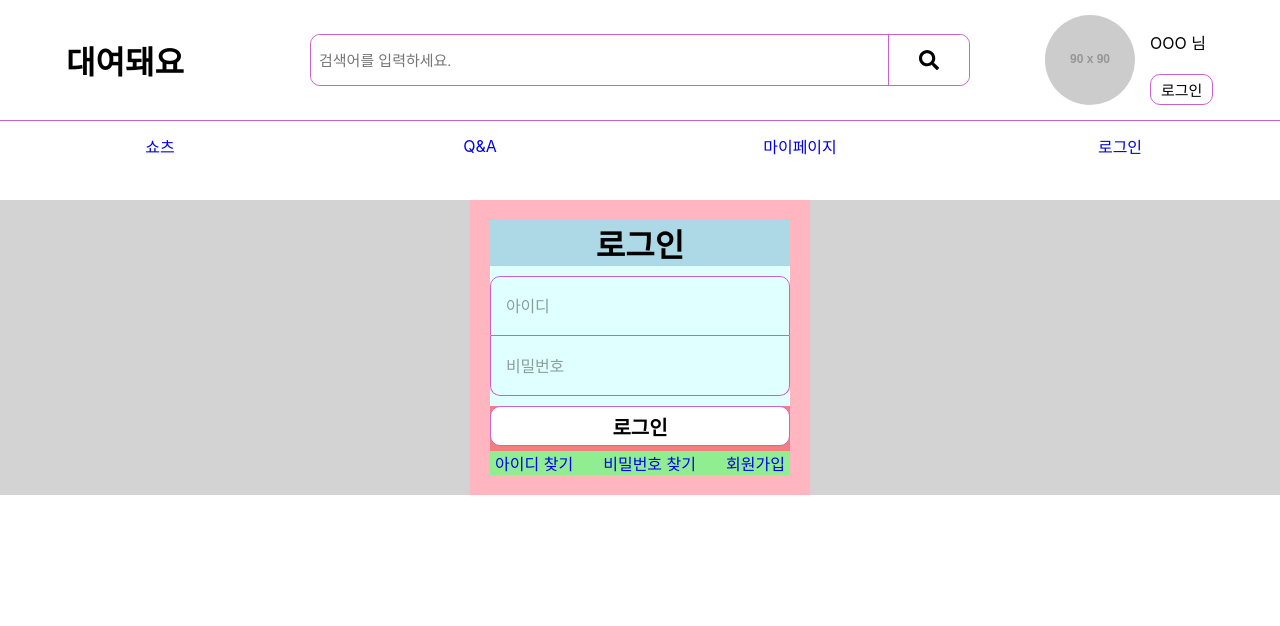
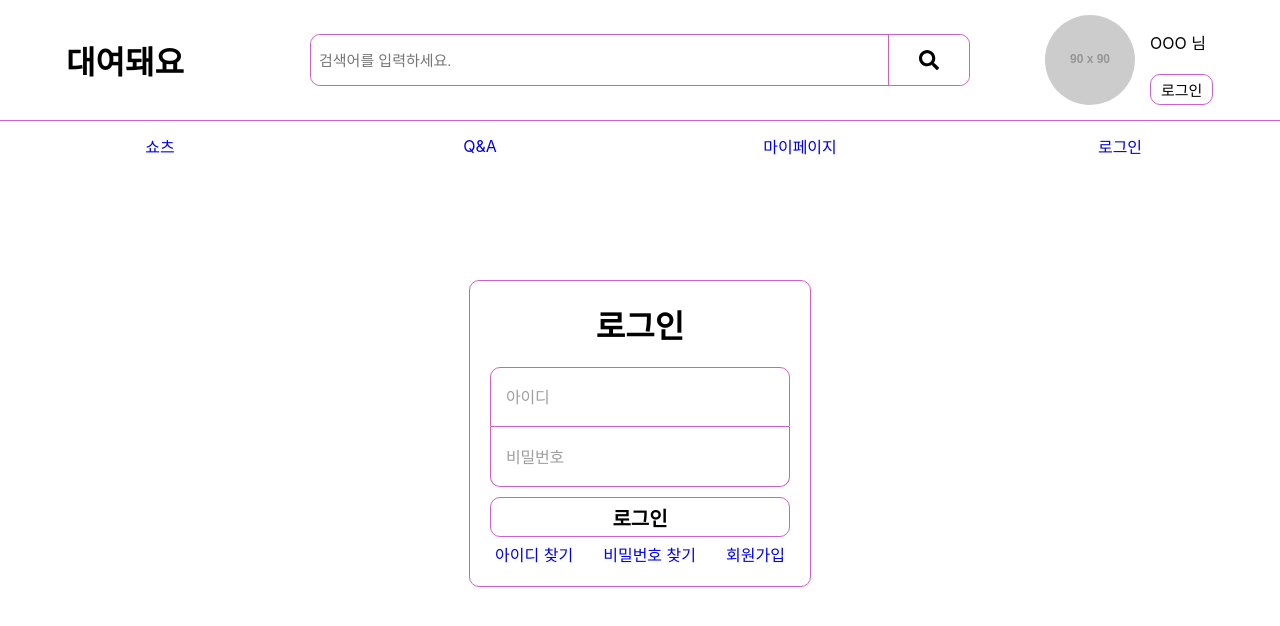
Before and after one commit to jeonghunpark1/daeyeodwaeyo, a React (Create React App) app in the folder front/: page /login in a window 1280 px wide. Shown: the top 626 px of the page. Built offline with nearby package versions, Linux system fonts and the light colour scheme.

Commit message:
login page design complete

```diff
--- a/front/src/styles/login.module.css
+++ b/front/src/styles/login.module.css
@@ -1,7 +1,7 @@
 @import "globalVar.module.css";
 
 .login_page {
-  background-color: lightgray;
+  /* background-color: lightgray;  */
   display: flex;
   flex-direction: column;
   width: 100%;
@@ -12,9 +12,12 @@
 }
 
 .login_content {
-  background-color: lightpink;
+  /* background-color: lightpink; */
+  border: 1px solid var(--line-color);
+  border-radius: var(--box-radius-value);
   width: 300px;
   height: 100%;
+  margin: 80px 0 0 0;
   padding: 20px;
   display: flex;
   flex-direction: column;
@@ -23,8 +26,9 @@
 }
 
 .login_title {
-  background-color: lightblue;
+  /* background-color: lightblue; */
   width: 100%;
+  margin: 0 0 10px 0;
 }
 
 .login_title h1 {
@@ -32,7 +36,7 @@
 }
 
 .login_div {
-  background-color: lightcoral;
+  /* background-color: lightcoral; */
   width: 100%;
   display: flex;
   flex-direction: column;
@@ -41,7 +45,7 @@
 }
 
 .input_wrap {
-  background-color: lightcyan;
+  /* background-color: lightcyan; */
   display: flex;
   flex-direction: column;
   justify-content: center;
@@ -149,7 +153,7 @@ placeholder 값이 없지면 label이 위로 올라가서 고정 */
 
 
 .link_wrap {
-  background-color: lightgreen;
+  /* background-color: lightgreen; */
   box-sizing: border-box;
   width: 100%;
   margin: 5px 0 0 0;
@@ -175,5 +179,5 @@ placeholder 값이 없지면 label이 위로 올라가서 고정 */
 .find_password:hover,
 .signup:hover {
   cursor: pointer;
-  background-color: var(--hover-color);
+  /* background-color: var(--hover-color); */
 }
```
